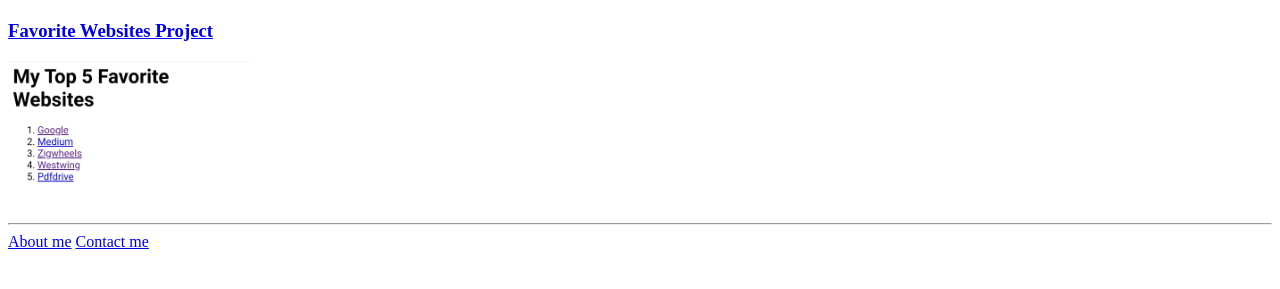
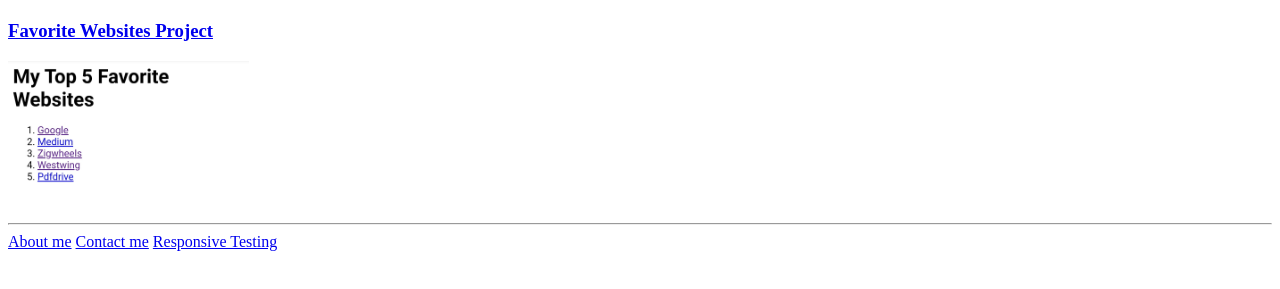
Before and after one commit to Velmurugansoundar/html-portfolio, a plain HTML site: page index.html in a window 1280 px wide. Shown: the part 439-728 px from the top of the page. Drawn offline with Linux system fonts and the light colour scheme.

Commit message:
Update index.html

```diff
--- a/index.html
+++ b/index.html
@@ -16,6 +16,7 @@
               <hr />
               <a href="./public/about.html">About me</a>
               <a href="./public/contact.html">Contact me</a>
+              <a href="./responsive.html">Responsive Testing</a>
           </body>
     </head>
 </html>
```
